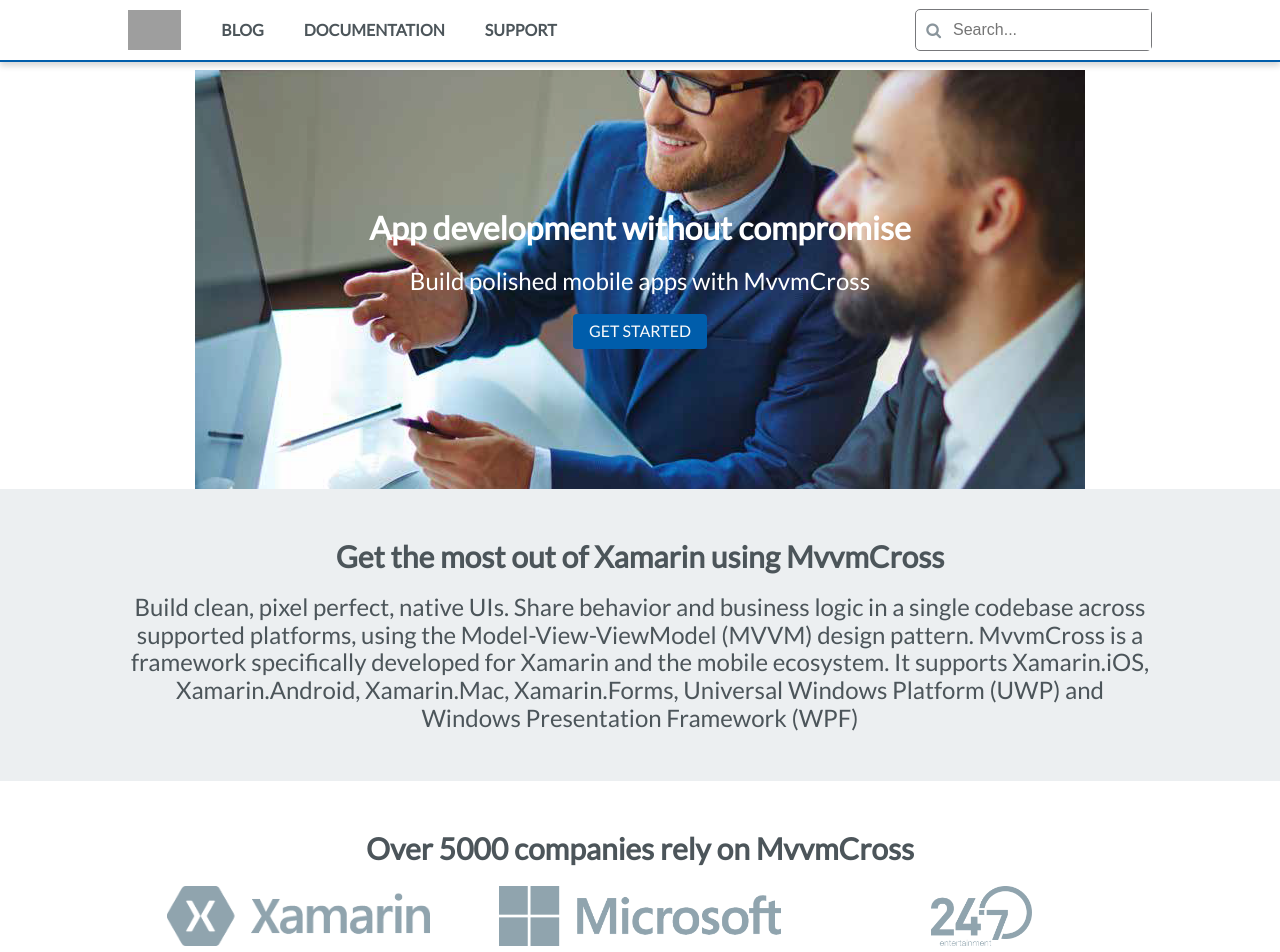
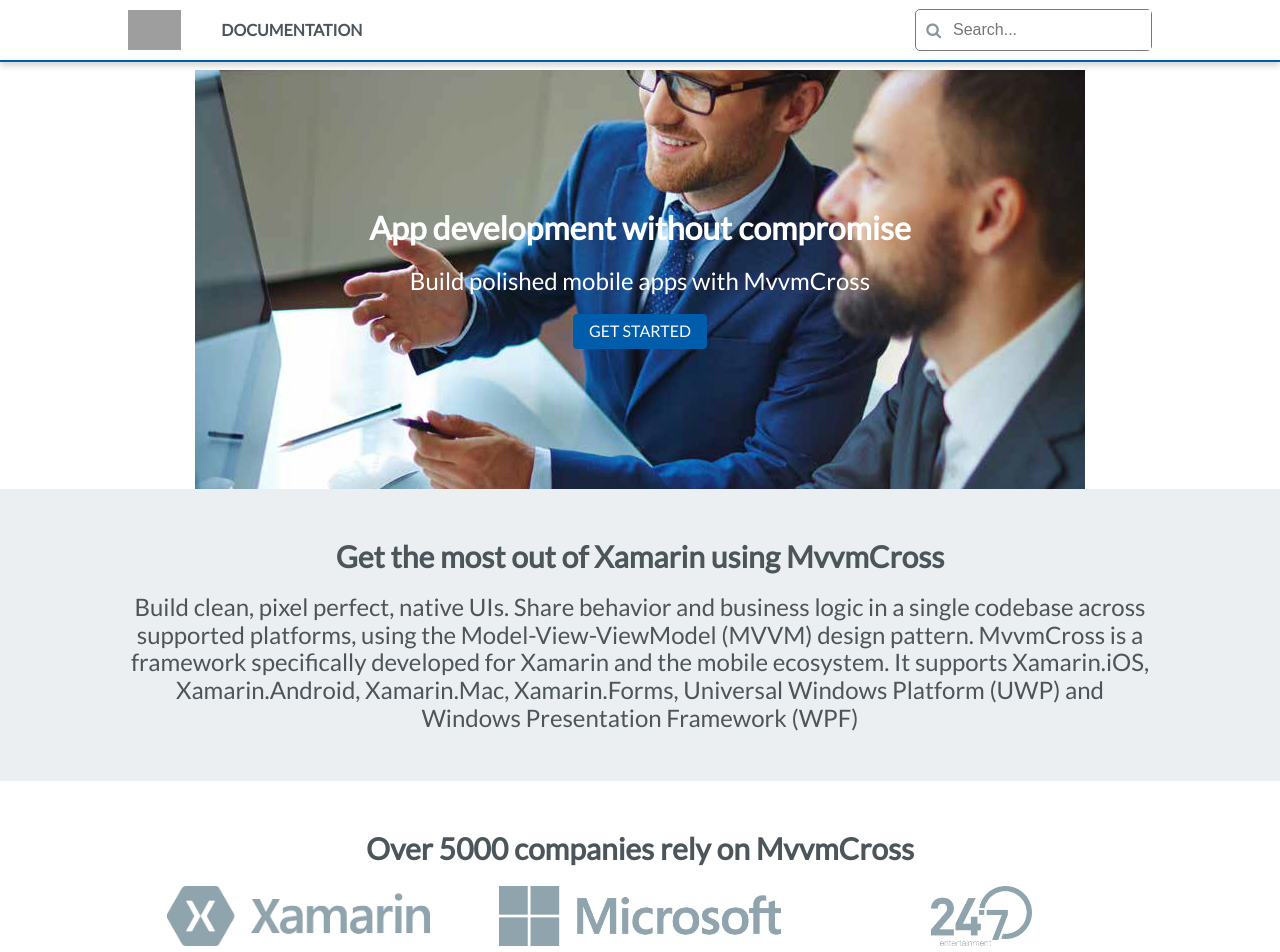
Before and after one commit to gmfjlr/DevForDev, a Jekyll site: the page built from docs/index.md, in a window 1280 px wide. Shown: the top 952 px of the page. Built offline with Jekyll 4.4.1, drawn with Linux system fonts in a browser that asks for light colours; nearby versions of some CDN libraries; grey boxes are pictures that could not be loaded.

Commit message:
Update _config.yml

```diff
--- a/docs/_config.yml
+++ b/docs/_config.yml
@@ -48,7 +48,7 @@ exclude:
 # End
 
 # Github metadata settings
-repository: gmfjlr/GMF-PointOfSales
+repository: gmfjlr/DevForDev
 # End
 
 # jekyll-seo-tag settings
@@ -81,12 +81,9 @@ collections:
 
 # Site menu settings
 menu:
-  - title: "Blog"
-    url: "/blog"
   - title: "Documentation"
     url: "/documentation"
-  - title: "Support"
-    url: "/support"
+
 # End
 
 category_order:
```
